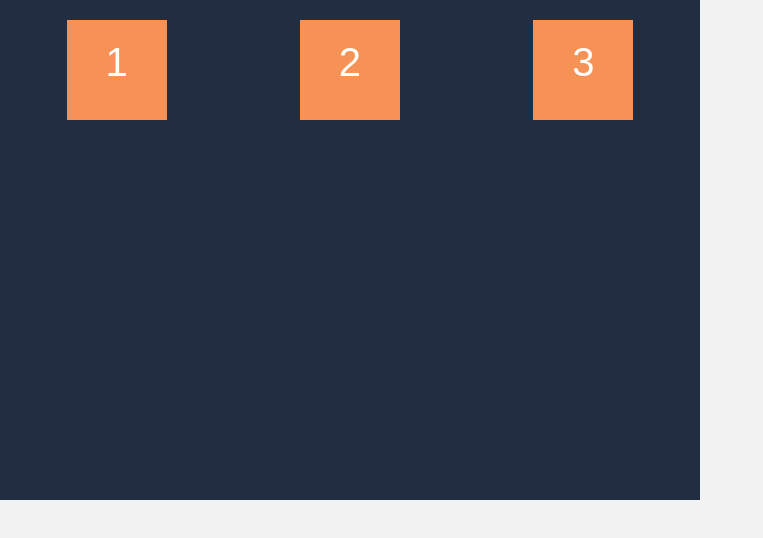
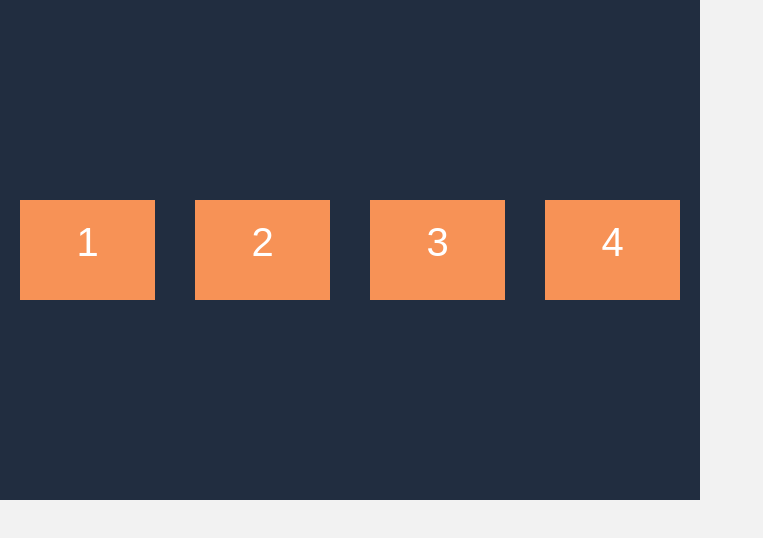
Before and after one commit to JonathanPerez666/CSS-Flexbox, a plain HTML site: page flexbox.html in a window 1280 px wide. Shown: the whole page, without its empty margins (0-763 px from the left). Drawn offline with Linux system fonts and the light colour scheme.

Commit message:
Propiedades de elementos hijo

```diff
--- a/flexbox.css
+++ b/flexbox.css
@@ -16,9 +16,9 @@ body{
     flex-direction: row;
     flex-wrap: wrap;
     /*flex-flow: row wrap;*/
-    justify-content: space-around;
-    align-items: baseline;
-    /*align-content: space-around;*/
+    justify-content: space-between;
+    /*align-items: center;*/
+    align-content: center;
 }
 .caja{
     width: 100px;
@@ -29,4 +29,9 @@ body{
     padding: 20px;
     font-size: 40px;
     color: #fff;
+    /*order: 1;*/
+    flex:1 1 auto;
 }
+.dos{
+    align-self: center;
+}
--- a/flexbox.html
+++ b/flexbox.html
@@ -9,8 +9,9 @@
 <body>
     <div class="contenedor">
         <div class="caja">1</div>
-        <div class="caja">2</div>
+        <div class="caja dos">2</div>
         <div class="caja">3</div>
+        <div class="caja">4</div>
     </div>
 </body>
 </html>
```
